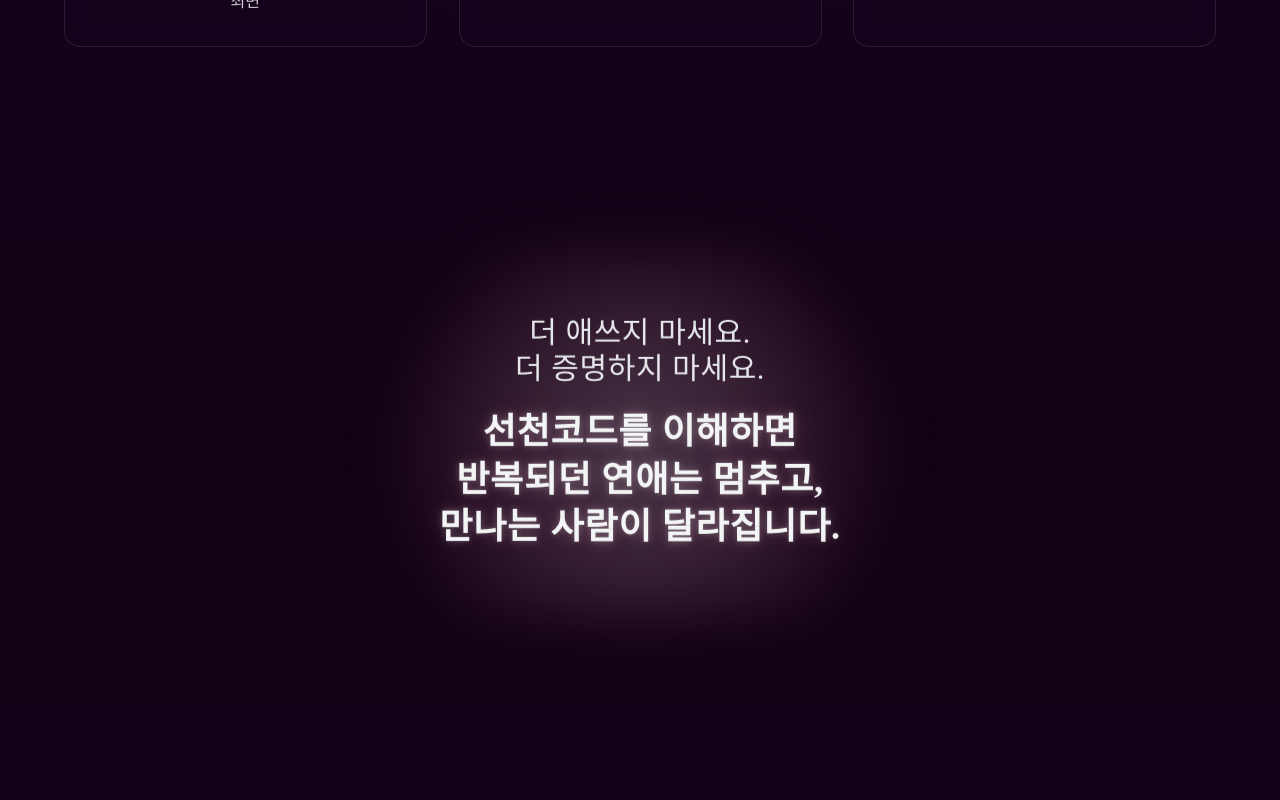
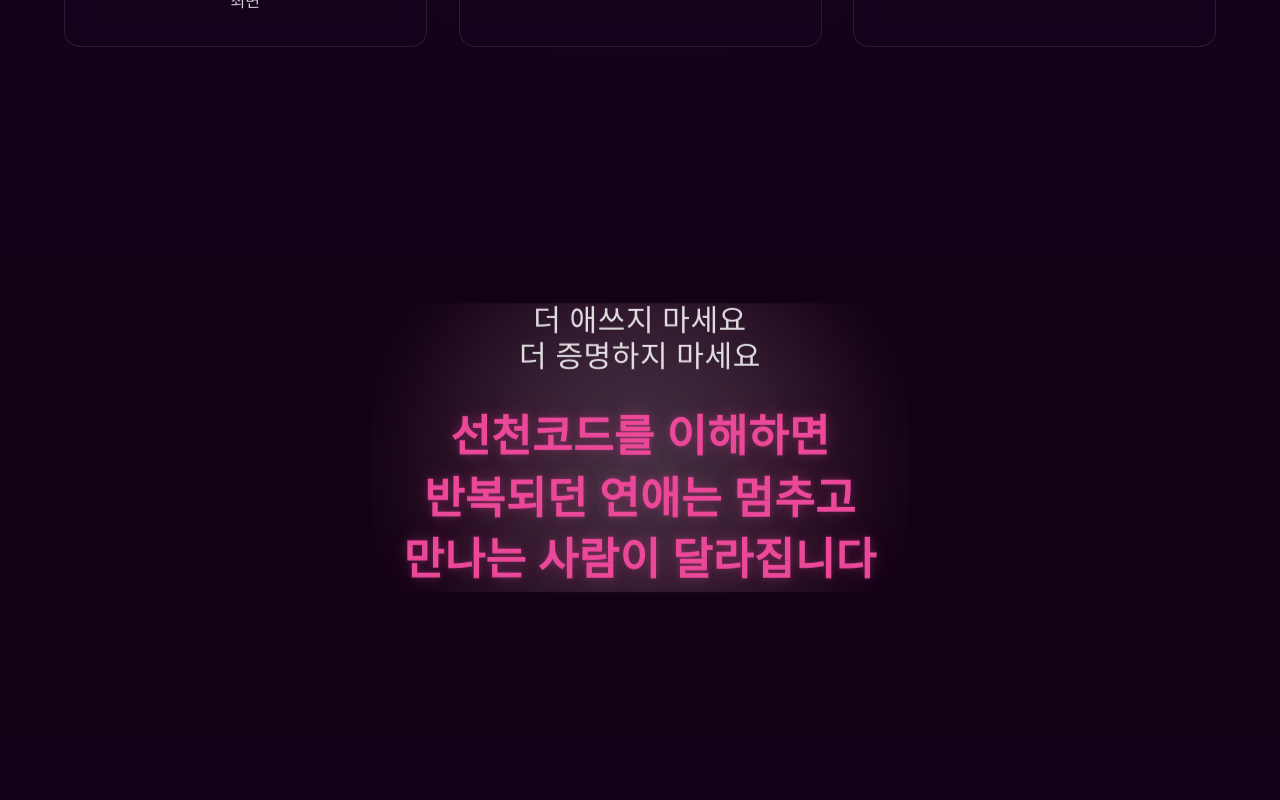
Before and after one commit to woolbo100/buzasun, a Next.js app: page / in a window 1280 px wide. Shown: the part 5300-6100 px from the top of the page. Built offline with nearby package versions, Linux system fonts and the light colour scheme.

Commit message:
update design

```diff
--- a/components/Contact.tsx
+++ b/components/Contact.tsx
@@ -27,76 +27,99 @@ const faqs = [
 ]
 
 export default function Contact() {
+  const [isHovered, setIsHovered] = useState(false)
   const [openIndex, setOpenIndex] = useState<number | null>(null)
 
   return (
     <>
       {/* 문의 전 배너 - 브랜드 철학 & 리포트 필요성 설명 */}
-      <section className="py-16 md:py-20 px-6 relative" style={{ background: 'transparent' }}>
+      <section className="py-16 md:py-24 px-6 relative" style={{ background: 'transparent' }}>
         <div className="container mx-auto max-w-6xl">
           <Reveal delayMs={100}>
             <div
-              className="max-w-4xl mx-auto py-20 px-6 md:px-10 text-center"
+              className="mx-auto py-16 md:py-20 text-center"
+              style={{
+                maxWidth: '540px',
+              }}
+              onMouseEnter={() => setIsHovered(true)}
+              onMouseLeave={() => setIsHovered(false)}
             >
-              {/* 텍스트 컨텐츠 - heroCopy 스타일 */}
-              <div
-                className="relative inline-block"
-                style={{
-                  padding: '28px 44px',
-                }}
-              >
-                {/* 오라 효과 - ::before 대신 div 사용 */}
+              {/* 텍스트 컨텐츠 */}
+              <div className="relative overflow-hidden">
+                {/* 오라 효과 - 기본 상태에서 은은한 핫핑크 글로우 */}
                 <div
                   className="absolute pointer-events-none"
                   style={{
                     inset: '-40px',
-                    background: 'radial-gradient(circle at 50% 55%, rgba(255,255,255,0.22) 0%, rgba(255,190,210,0.16) 35%, rgba(255,190,210,0.08) 55%, rgba(0,0,0,0) 75%)',
+                    background: isHovered
+                      ? 'radial-gradient(circle at 50% 55%, rgba(255,255,255,0.25) 0%, rgba(255,190,210,0.19) 35%, rgba(255,190,210,0.10) 55%, rgba(0,0,0,0) 75%)'
+                      : 'radial-gradient(circle at 50% 55%, rgba(255,255,255,0.22) 0%, rgba(255,190,210,0.16) 35%, rgba(255,190,210,0.08) 55%, rgba(0,0,0,0) 75%)',
                     filter: 'blur(28px)',
                     opacity: 1,
                     zIndex: -1,
+                    transition: 'background 0.35s ease-in-out',
                   }}
                 />
 
-                {/* 상단 문장 (명령형 2줄) - top 스타일 */}
+                {/* 자개 텍스처 라이트 효과 - hover 시 아주 미세하게 */}
+                {isHovered && (
+                  <div
+                    className="absolute inset-0 pointer-events-none"
+                    style={{
+                      background: 'linear-gradient(135deg, rgba(255, 255, 255, 0.012) 0%, rgba(255, 182, 193, 0.018) 30%, rgba(255, 105, 180, 0.015) 50%, rgba(255, 182, 193, 0.018) 70%, rgba(255, 255, 255, 0.012) 100%)',
+                      opacity: 1,
+                      zIndex: -1,
+                      transition: 'opacity 0.35s ease-in-out',
+                    }}
+                  />
+                )}
+
+                {/* 상단 문장 (2줄) - 연한 화이트, 기본 크기 */}
                 <div
-                  className="top"
                   style={{
-                    marginBottom: '22px',
-                    lineHeight: '1.55',
+                    marginBottom: '32px',
+                    lineHeight: '1.6',
                   }}
                 >
                   <p
                     className="text-xl md:text-2xl lg:text-3xl font-elegant font-normal"
                     style={{
-                      color: '#e5e7eb',
+                      color: 'rgba(255, 255, 255, 0.85)',
                       letterSpacing: '0.02em',
                       wordBreak: 'keep-all',
                     }}
                   >
-                    더 애쓰지 마세요.<br />
-                    더 증명하지 마세요.
+                    더 애쓰지 마세요<br />
+                    더 증명하지 마세요
                   </p>
                 </div>
 
-                {/* 하단 문장 (전환·설명 파트) - main 스타일 */}
-                <div className="main">
+                {/* 하단 문장 (3줄) - 핫핑크, 크기 +10~15%, 자간 축소 */}
+                <div>
                   <p
-                    className="text-2xl md:text-3xl lg:text-4xl font-elegant font-semibold"
+                    className="text-2xl md:text-3xl lg:text-4xl xl:text-[2.75rem] font-elegant font-semibold"
                     style={{
-                      color: '#f3f4f6',
-                      letterSpacing: '0.02em',
+                      color: '#ec4899',
+                      letterSpacing: '0.01em',
                       wordBreak: 'keep-all',
-                      lineHeight: '1.32',
-                      textShadow: `
-                        0 0 6px rgba(255,255,255,0.22),
-                        0 0 16px rgba(255,190,210,0.18),
-                        0 0 34px rgba(255,190,210,0.12)
-                      `,
+                      lineHeight: '1.4',
+                      textShadow: isHovered
+                        ? `
+                          0 0 7px rgba(236, 72, 153, 0.25),
+                          0 0 18px rgba(236, 72, 153, 0.20),
+                          0 0 38px rgba(236, 72, 153, 0.14)
+                        `
+                        : `
+                          0 0 6px rgba(236, 72, 153, 0.22),
+                          0 0 16px rgba(236, 72, 153, 0.18),
+                          0 0 34px rgba(236, 72, 153, 0.12)
+                        `,
+                      transition: 'text-shadow 0.35s ease-in-out',
                     }}
                   >
-                    <span style={{ color: '#f3f4f6', fontWeight: 600 }}>선천코드를 이해하면</span><br />
-                    반복되던 연애는 멈추고,<br />
-                    <span style={{ color: '#f3f4f6', fontWeight: 600 }}>만나는 사람이 달라집니다.</span>
+                    선천코드를 이해하면<br />
+                    반복되던 연애는 멈추고<br />
+                    만나는 사람이 달라집니다
                   </p>
                 </div>
               </div>
```
